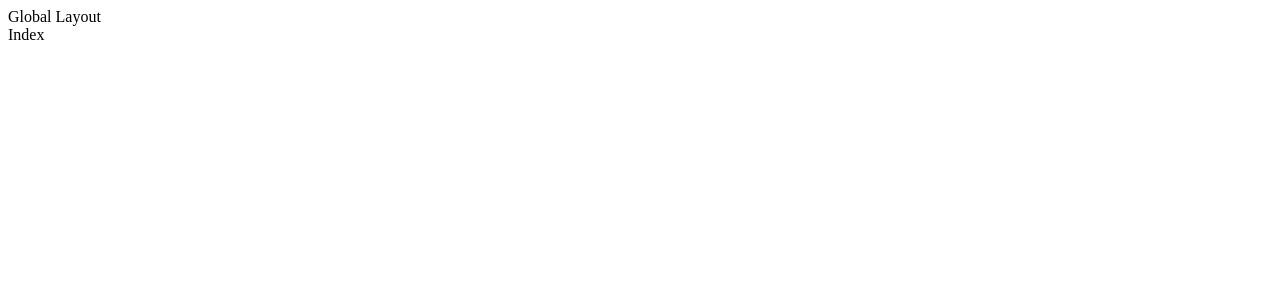
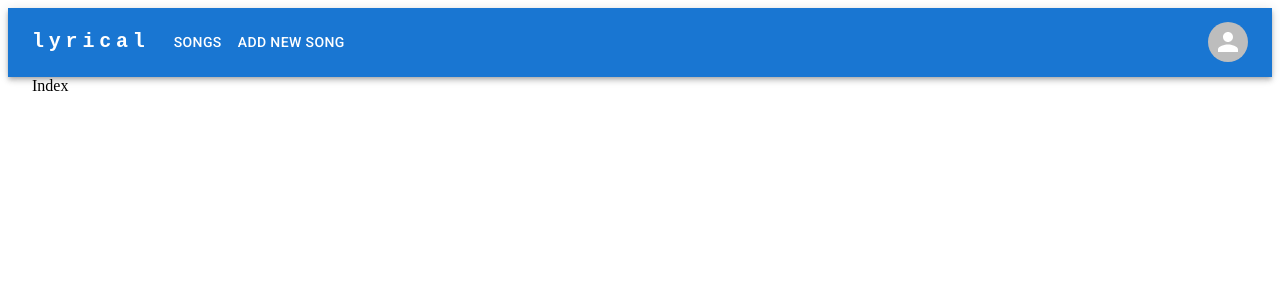
Before and after one commit to StanislavMakhnytskyi/lyrical-graphql-monorepo, a Next.js app in the folder packages/web-ui/: page / in a window 1280 px wide. Shown: the top 300 px of the page. Built offline with nearby package versions, Linux system fonts and the light colour scheme.

Commit message:
feature(web-ui): style global header

```diff
--- a/packages/web-ui/components/global-layout.tsx
+++ b/packages/web-ui/components/global-layout.tsx
@@ -1,4 +1,6 @@
 import { FC, ReactNode } from 'react';
+import { ResponsiveAppBar } from './index';
+import Container from '@mui/material/Container';
 
 interface Props {
   children: ReactNode;
@@ -7,8 +9,8 @@
 export const GlobalLayout: FC<Props> = ({ children }) => {
   return (
     <>
-      <nav>Global Layout</nav>
-      <main>{children}</main>
+      <ResponsiveAppBar />
+      <Container maxWidth="xl">{children}</Container>
     </>
   );
 };
--- a/packages/web-ui/components/index.ts
+++ b/packages/web-ui/components/index.ts
@@ -1 +1,2 @@
-export { Layout } from './layout';
+export {Layout} from './layout';
+export {ResponsiveAppBar} from './responsive-app-bar'
--- /dev/null
+++ b/packages/web-ui/components/responsive-app-bar.tsx
@@ -0,0 +1,169 @@
+import * as React from 'react';
+import AppBar from '@mui/material/AppBar';
+import Box from '@mui/material/Box';
+import Toolbar from '@mui/material/Toolbar';
+import IconButton from '@mui/material/IconButton';
+import Typography from '@mui/material/Typography';
+import Menu from '@mui/material/Menu';
+import Container from '@mui/material/Container';
+import Avatar from '@mui/material/Avatar';
+import Button from '@mui/material/Button';
+import Tooltip from '@mui/material/Tooltip';
+import MenuItem from '@mui/material/MenuItem';
+import { useRouter } from 'next/router';
+
+const pages = [
+  { title: 'Songs', url: '/songs' },
+  { title: 'Add new Song', url: '/songs/create' },
+];
+const settings = ['Profile', 'Account', 'Dashboard', 'Logout'];
+
+export const ResponsiveAppBar = () => {
+  const router = useRouter();
+  const [anchorElNav, setAnchorElNav] = React.useState<null | HTMLElement>(null);
+  const [anchorElUser, setAnchorElUser] = React.useState<null | HTMLElement>(null);
+
+  const handleOpenNavMenu = (event: React.MouseEvent<HTMLElement>) => {
+    setAnchorElNav(event.currentTarget);
+  };
+  const handleOpenUserMenu = (event: React.MouseEvent<HTMLElement>) => {
+    setAnchorElUser(event.currentTarget);
+  };
+
+  const handleCloseNavMenu = () => {
+    setAnchorElNav(null);
+  };
+
+  const handleCloseUserMenu = () => {
+    setAnchorElUser(null);
+  };
+
+  const handleMenuItemClick = (url: string) => {
+    router.push(url);
+    handleCloseUserMenu();
+  };
+
+  return (
+    <AppBar position="static">
+      <Container maxWidth="xl">
+        <Toolbar disableGutters>
+          <Typography
+            variant="h6"
+            noWrap
+            component="a"
+            href="/"
+            sx={{
+              mr: 2,
+              display: { xs: 'none', md: 'flex' },
+              fontFamily: 'monospace',
+              fontWeight: 700,
+              letterSpacing: '.3rem',
+              color: 'inherit',
+              textDecoration: 'none',
+            }}
+          >
+            lyrical
+          </Typography>
+
+          <Box sx={{ flexGrow: 1, display: { xs: 'flex', md: 'none' } }}>
+            <IconButton
+              size="large"
+              aria-label="account of current user"
+              aria-controls="menu-appbar"
+              aria-haspopup="true"
+              onClick={handleOpenNavMenu}
+              color="inherit"
+            >
+              menu
+            </IconButton>
+            <Menu
+              id="menu-appbar"
+              anchorEl={anchorElNav}
+              anchorOrigin={{
+                vertical: 'bottom',
+                horizontal: 'left',
+              }}
+              keepMounted
+              transformOrigin={{
+                vertical: 'top',
+                horizontal: 'left',
+              }}
+              open={Boolean(anchorElNav)}
+              onClose={handleCloseNavMenu}
+              sx={{
+                display: { xs: 'block', md: 'none' },
+              }}
+            >
+              {pages.map(({ title, url }) => (
+                <MenuItem key={title} onClick={() => handleMenuItemClick(url)}>
+                  <Typography textAlign="center">{title}</Typography>
+                </MenuItem>
+              ))}
+            </Menu>
+          </Box>
+          <Typography
+            variant="h5"
+            noWrap
+            component="a"
+            href=""
+            sx={{
+              mr: 2,
+              display: { xs: 'flex', md: 'none' },
+              flexGrow: 1,
+              fontFamily: 'monospace',
+              fontWeight: 700,
+              letterSpacing: '.3rem',
+              color: 'inherit',
+              textDecoration: 'none',
+            }}
+          >
+            lyrical
+          </Typography>
+          <Box sx={{ flexGrow: 1, display: { xs: 'none', md: 'flex' } }}>
+            {pages.map(({ title, url }) => (
+              <Button
+                key={title}
+                onClick={() => handleMenuItemClick(url)}
+                sx={{ my: 2, color: 'white', display: 'block' }}
+              >
+                {title}
+              </Button>
+            ))}
+          </Box>
+
+          <Box sx={{ flexGrow: 0 }}>
+            <Tooltip title="Open settings">
+              <IconButton onClick={handleOpenUserMenu} sx={{ p: 0 }}>
+                <Avatar alt="U" />
+              </IconButton>
+            </Tooltip>
+            <Menu
+              sx={{ mt: '45px' }}
+              id="menu-appbar"
+              anchorEl={anchorElUser}
+              anchorOrigin={{
+                vertical: 'top',
+                horizontal: 'right',
+              }}
+              keepMounted
+              transformOrigin={{
+                vertical: 'top',
+                horizontal: 'right',
+              }}
+              open={Boolean(anchorElUser)}
+              onClose={handleCloseUserMenu}
+            >
+              {settings.map((setting) => (
+                <MenuItem key={setting} onClick={handleCloseUserMenu}>
+                  <Typography textAlign="center">{setting}</Typography>
+                </MenuItem>
+              ))}
+            </Menu>
+          </Box>
+        </Toolbar>
+      </Container>
+    </AppBar>
+  );
+};
+
+export default ResponsiveAppBar;
```
